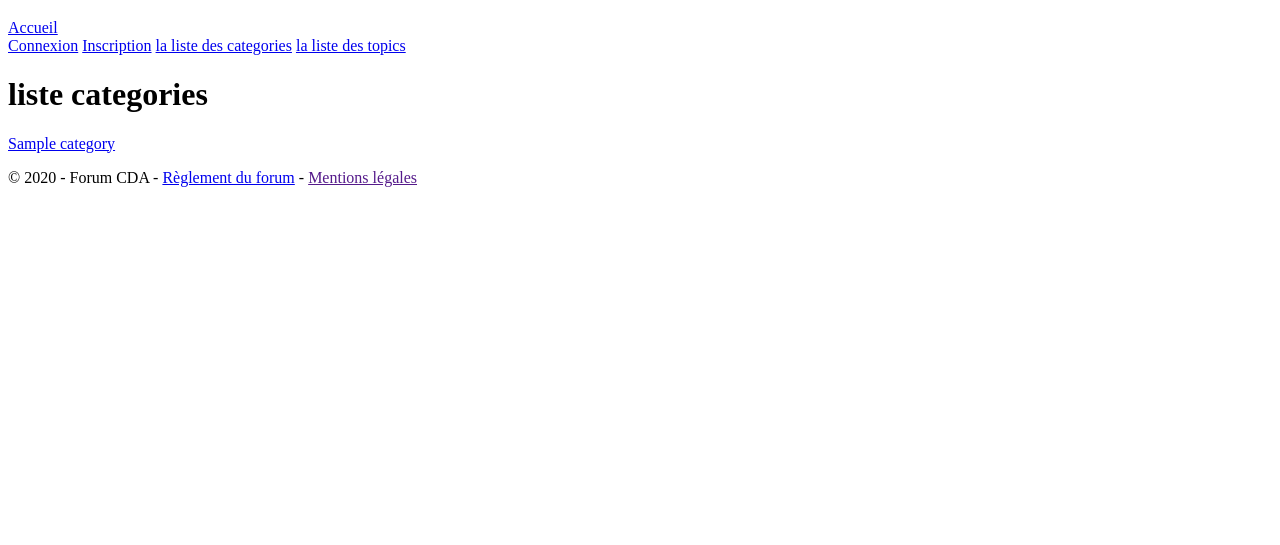
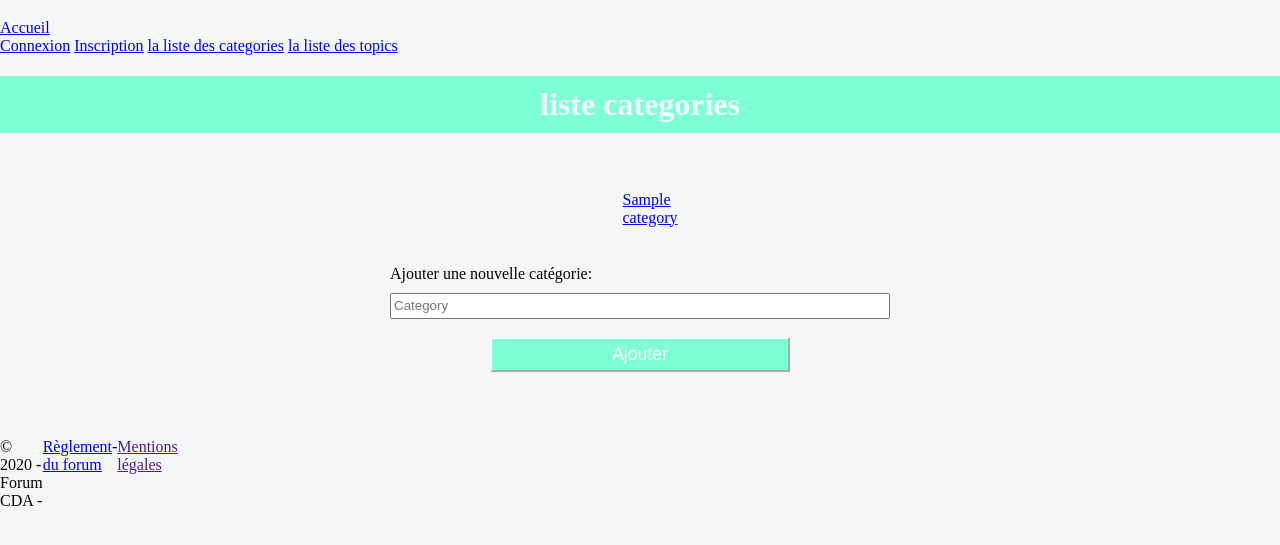
Before and after one commit to Faustine67/forumPlateau, a PHP site: page /index.php?ctrl=forum&action=listCategories in a window 1280 px wide. Shown: the top 545 px of the page. Run offline with PHP 8.4, Linux system fonts and the light colour scheme; tables that the repository leaves empty hold one stand-in row (values such as "Sample post"); some libraries are stand-ins or nearby versions.

Commit message:
debeug addtopic + css listCategories + deleteTopic

```diff
--- a/app/Manager.php
+++ b/app/Manager.php
@@ -22,7 +22,6 @@
             $sql = "SELECT *
                     FROM ".$this->tableName." a
                     ".$orderQuery;
-
             return $this->getMultipleResults(
                 DAO::select($sql),
                 $this->className
--- a/controller/ForumController.php
+++ b/controller/ForumController.php
@@ -23,15 +23,19 @@ namespace Controller;
             return [
                 "view" => VIEW_DIR."forum/listCategories.php",
                 "data"=> [
-                    "categories"=>$categoryManager->findAll(["categoryName", "DESC"])
+                    "categories"=>$categoryManager->findAllCategories()
                 ]
             ];
         }
+
+        //Afficher tous les topics par catégorie
         public function listTopics($id) {
             $categoryManager = new CategoryManager();
             $categorie = $categoryManager->findONeById($id);
 
             $topicManager = new TopicManager();
+            //'if(isset($id) = Si l'id de category est different de nul alors premier if, sinon on utilise else
+            // Si le parametre id (de category) n'est pas null, alors on affiche les topics qui lui appartiennent, sinon on affiche tous les topics
             if(isset($id)) {
                 $topics = $topicManager->findTopicSelected($id);
             } else {
@@ -99,6 +103,23 @@ namespace Controller;
             }
         }
 
+        public function addNewCategory(){
+            $CategoryManager = new CategoryManager();
+
+            if(isset($_POST['submit'])) {
+
+                $categoryName = filter_input(INPUT_POST, "categoryName", FILTER_SANITIZE_FULL_SPECIAL_CHARS);
+                $user = 1;
+
+                if($categoryName && $user) {
+
+                    $newCategory = $CategoryManager->add(["categoryName" => $categoryName,"user_id" => $user]);
+                    $this->redirectTo('category', $newCategory);
+                }
+            }
+
+        }
+
         public function addNewTopic($id){
             $TopicManager = new TopicManager();
 
@@ -134,6 +155,24 @@ namespace Controller;
 
         }
 
+        public function deleteTopic($id){
+        $TopicManager = new TopicManager();
+
+        if(isset($_POST['submit'])) {
+
+            $topicName = filter_input(INPUT_POST, "topicName", FILTER_SANITIZE_FULL_SPECIAL_CHARS);
+            $user = 1;
+
+            if($topicName && $user) {
+
+                $newTopic = $TopicManager->delete(["topicName" => $topicName, "category_id" => $id,"user_id" => $user]);
+                $this->redirectTo('topic', $newTopic);
+            }
+        }
+
+    }
+
+
 
         // public function detailUser($id){
 
--- a/model/managers/CategoryManager.php
+++ b/model/managers/CategoryManager.php
@@ -21,9 +21,18 @@
             FROM category
             ORDER BY categoryName ASC";
 
-        return $this->getOneOrNullResult(
-            DAO::select($sql,['categoryName'=>$CategoryName],false),
-            $this->className
-             );
+        return $this->getMultipleResults(
+            DAO::select($sql),$this->className);
+        }
+
+        //AJouter une category
+        public function addNewCategory(){
+            $sql="INSERT INTO category (categoryName)
+            VALUES (:categoryName)";
+
+            return $this-> getMultipleResults(
+                DAO::select($sql,['id'=>$id],true),
+                $this->className
+            );
         }
     }
--- /dev/null
+++ b/public/css/stylelistCategories.css
@@ -0,0 +1,68 @@
+*{
+    box-sizing:border-box;
+}
+
+body{
+    margin:0;
+    background: #f5f6f7;
+}
+
+h1{
+background-color: aquamarine;
+color: azure;
+text-align: center;
+padding: 10px 0 10px 0;
+}
+
+.card{
+    display: flex;
+    flex-direction: row;
+    flex-wrap: wrap;
+    justify-content: center;
+    align-items: center;
+    gap:16px;
+    max-width:1400px;
+    margin:0 auto;
+    padding:20px 10px;
+}
+
+p{
+    display: flex;
+    width:100%;
+    max-width: 35px;
+    height:30px;
+    object-fit: cover;
+    border: 10px aquamarine;
+    border-radius: 15px;
+}
+
+form {
+    width: 60vw;
+    max-width: 500px;
+    min-width: 300px;
+    margin: 0 auto;
+    padding-bottom: 2em;
+  }
+
+label {
+    display: block;
+    margin: 0.5rem 0;
+  }
+
+  input{
+    margin: 10px 0 0 0;
+    width: 100%;
+    min-height: 2em;
+  }
+
+  input[type="submit"] {
+    display: block;
+    width: 60%;
+    margin: 1em auto;
+    height: 2em;
+    font-size: 1.1rem;
+    background-color: aquamarine;
+    border-color: white;
+    min-width: 300px;
+    color:white;
+  }
--- a/view/forum/listCategories.php
+++ b/view/forum/listCategories.php
@@ -1,4 +1,13 @@
 
+<!DOCTYPE html>
+<html lang="en">
+<head>
+    <meta charset="UTF-8">
+    <meta http-equiv="X-UA-Compatible" content="IE=edge">
+    <meta name="viewport" content="width=device-width, initial-scale=1.0">
+    <link href="public/css/stylelistCategories.css" rel="stylesheet">
+</head>
+<body>
 <?php
 // Exemple de comment recuperer les données envoyées par le controller //
 $categories = $result["data"]['categories'];
@@ -12,6 +21,16 @@ $categories = $result["data"]['categories'];
 
 foreach($categories as $category ){
     ?>
-    <p><a href="index.php?ctrl=forum&action=topicSelected&id=<?=$category->getId()?>"><?=$category->getCategoryName()?></a>
+<div class="card">
+    <p><a href="index.php?ctrl=forum&action=topicSelected&id=<?=$category->getId()?>"><?=$category->getCategoryName()?></a></p>
+</div>
     <?php
 }
+?>
+<form action="index.php?ctrl=forum&action=addNewCategory ?>" method="POST">
+    <label for="nouvelle-categorie">Ajouter une nouvelle catégorie:
+    <input type="text" name="categoryName" maxlength="50" placeholder="Category" required>
+    </label>
+    <input type="submit" name="submit" value="Ajouter">
+</form>
+</body>
```
Also changed, not shown: model/managers/TopicManager.php (+12 -0 lines), view/forum/listTopics.php (+9 -3 lines).
